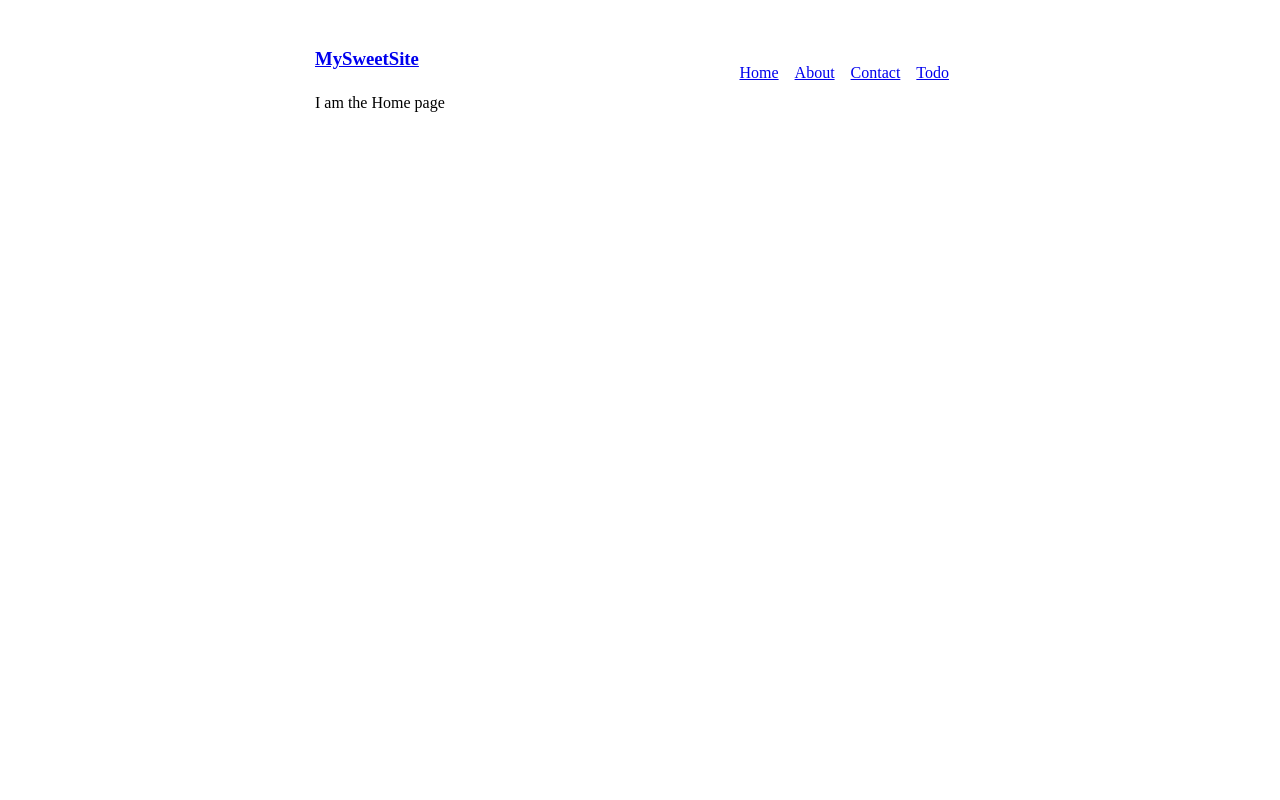
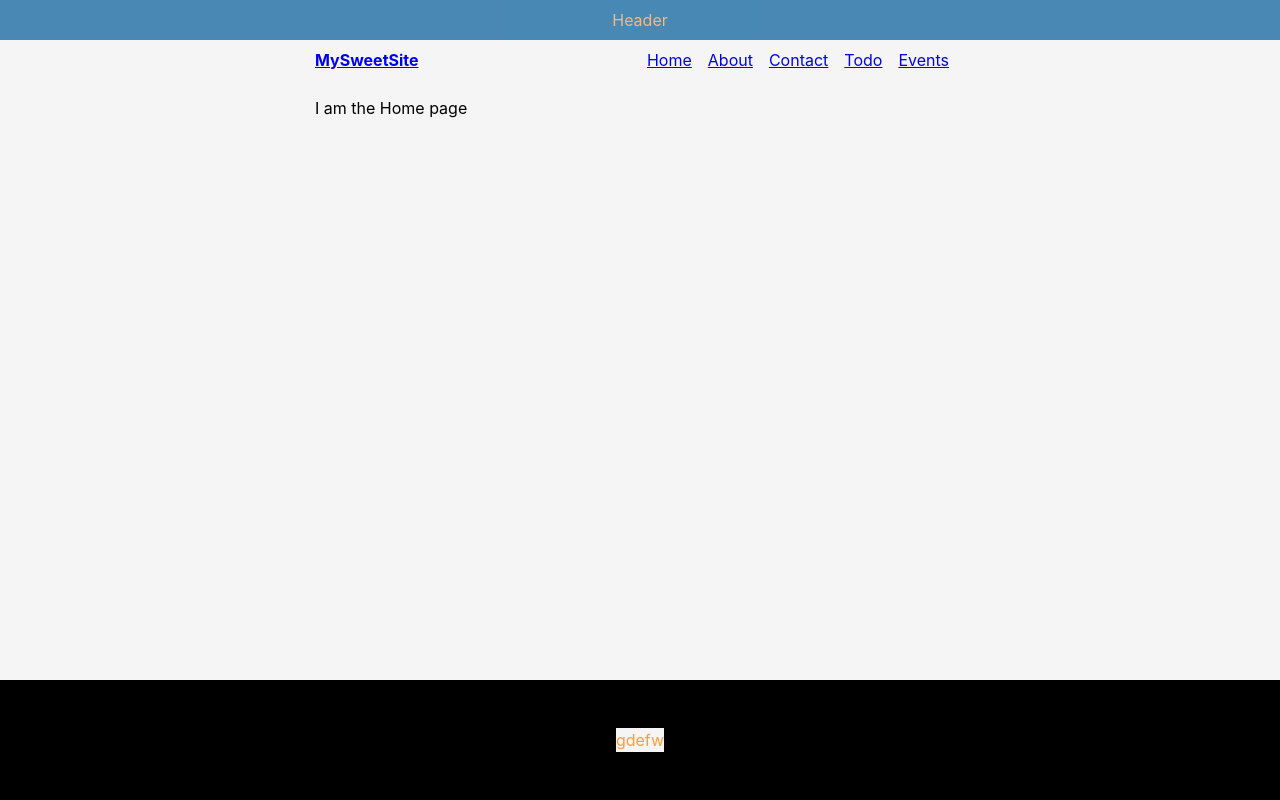
Before and after one commit to seibas/Takyama, a Gatsby site: page / in a window 1280 px wide. Built offline with nearby package versions, Linux system fonts and the light colour scheme; Gatsby itself is replaced by a stand-in of ours.

Commit message:
adding pages

```diff
--- /dev/null
+++ b/content/events/2021-01-25-game-at-restaurant.md
@@ -0,0 +1,15 @@
+
+
+---
+date: "2021-01-25"
+title: "the day at dinner with friends!"
+---
+
+
+## Night with friends: Game throne
+
+join with all of friends the rule of the new game "Throne" at restaurant
+wile eating fantastic italian food.
+
+
+//this point you  need to install nmp file system : npm install gatsby-source-filesystem//
--- a/gatsby-config.js
+++ b/gatsby-config.js
@@ -5,9 +5,17 @@
  */
 
 module.exports = {
+
   /* Your site config here */
   plugins: [
 
+    {
+      resolve: `gatsby-source-filesystem`,
+      options: {
+        name: `events`,
+        path: `${__dirname}/content/events/`,
+          },
+    },
     {
       resolve: `gatsby-plugin-mdx`,
       options: {
@@ -18,8 +26,5 @@ module.exports = {
         },
       },
     },
-
-
-
-  ]
+    `gatsby-plugin-styled-components`],
 }
--- a/package.json
+++ b/package.json
@@ -16,10 +16,14 @@
   "dependencies": {
     "@mdx-js/mdx": "^1.6.22",
     "@mdx-js/react": "^1.6.22",
+    "babel-plugin-styled-components": "^1.12.0",
     "gatsby": "^2.26.1",
     "gatsby-plugin-mdx": "^1.9.0",
+    "gatsby-plugin-styled-components": "^3.9.0",
+    "gatsby-source-filesystem": "^2.10.0",
     "react": "^16.12.0",
-    "react-dom": "^16.12.0"
+    "react-dom": "^16.12.0",
+    "styled-components": "^5.2.1"
   },
   "devDependencies": {
     "prettier": "2.2.1"
--- a/src/Styles/index.css
+++ b/src/Styles/index.css
@@ -1,5 +1,18 @@
+:root {
+    --color-primary: #005b99;}
+
+
+
 * {
-
-    background-color: bisque;
+margin: 0;
+padding: 0;
+border: 0;
+font-size: 100%;
+background-color: whitesmoke;
+}
+body{
+    font-family: -apple-system, BlinkMacSystemFont, 'Segoe UI', Roboto, Oxygen, Ubuntu, Cantarell, 'Open Sans', 'Helvetica Neue', sans-serif;
+    font-size: 16px;
+    line-height: 1.5;
 
 }
--- /dev/null
+++ b/src/blocks/footer.css
@@ -0,0 +1,15 @@
+.footer{
+    display: flex;
+    flex-direction: column;
+   justify-content: center;
+   align-items: center;
+    width: 100vw;
+       display: flex;
+       min-height: 15vh;
+       flex-direction: column;
+       background-color: rgb(0, 0, 0);
+       color:rgb(255, 156, 64);
+       position: absolute;
+       bottom: 0;
+       left: 0;
+   }
--- /dev/null
+++ b/src/blocks/header.css
@@ -0,0 +1,18 @@
+
+.header{
+    display: flex;
+    flex-direction: column;
+   justify-content: center;
+   align-items: center;
+    width: 100vw;
+       display: flex;
+       min-height: 5vh;
+       flex-direction: column;
+       background: var(--color-primary);
+       opacity: 0.7;
+       color:rgb(255, 156, 64);
+       position: absolute;
+       top: 0;
+       left: 0;
+
+   }
--- /dev/null
+++ b/src/components/Footer.js
@@ -0,0 +1,11 @@
+import React from 'react'
+import "../blocks/footer.css"
+
+const Footer = () => {
+    return (
+        <div className={ 'footer' }><span>gdefw</span>
+        </div>
+    );
+}
+
+export default Footer
--- a/src/components/Header.js
+++ b/src/components/Header.js
@@ -1,10 +1,10 @@
 import React from 'react'
+import "../blocks/header.css"
 
 const Header = () => {
     return (
-        <div>
-            <h1>This is The Header Page With the NavNav and Logo.</h1>
-        </div>
+        <div className={ 'header' }>Header</div>
+
     )
 }
 
--- a/src/components/Layout.js
+++ b/src/components/Layout.js
@@ -1,5 +1,8 @@
 import React from "react"
+import Footer from "../components/Footer"
+import Header from  "../components/Header"
 import { Link } from "gatsby"
+import "../Styles/index.css"
 const ListLink = props => (
   <li style={{ display: `inline-block`, marginRight: `1rem` }}>
     <Link to={props.to}>{props.children}</Link>
@@ -9,7 +12,8 @@ const ListLink = props => (
 export default function Layout({ children }) {
   return (
     <div style={{ margin: `3rem auto`, maxWidth: 650, padding: `0 1rem` }}>
-      <header style={{ marginBottom: `1.5rem` }}>
+      <Header />
+      <nav style={{ marginBottom: `1.5rem` }}>
         <Link to="/" style={{ textShadow: `none`, backgroundImage: `none` }}>
           <h3 style={{ display: `inline` }}>MySweetSite</h3>
         </Link>
@@ -18,9 +22,12 @@ export default function Layout({ children }) {
           <ListLink to="/about/">About</ListLink>
           <ListLink to="/contact/">Contact</ListLink>
           <ListLink to="/todo/">Todo</ListLink>
+          <ListLink to="/events">Events</ListLink>
         </ul>
-      </header>
+      </nav>
+
       {children}
+      <Footer />
     </div>
   )
 }
```
Also changed, not shown: src/components/NavNav.js (added, +11 -0 lines), src/pages/events.mdx (added, +20 -0 lines), 1 other file.
